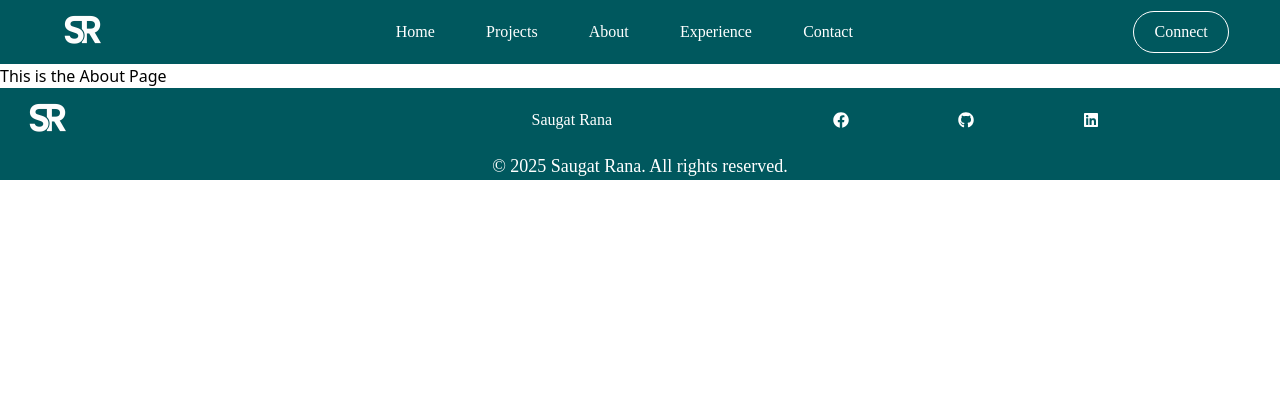
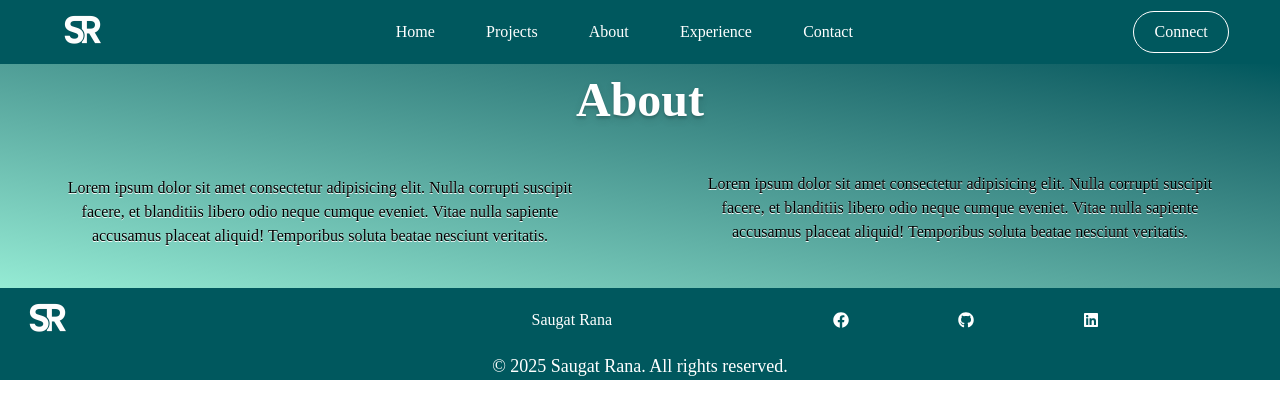
Before and after one commit to SAUGAT2060/Portfolio, a React (Vite) app: page /About in a window 1280 px wide. Shown: the top 418 px of the page. Built offline with nearby package versions, Linux system fonts and the light colour scheme; a web font is replaced by a local one.

Commit message:
About section

```diff
--- a/src/component/About/About.jsx
+++ b/src/component/About/About.jsx
@@ -2,7 +2,24 @@ import React from 'react'
 
 function About() {
   return (
-    <div>This is the About Page</div>
+    <div className='bg-linear-to-tr from-[#95ebd4] to-[#00585E] font-winky'>
+
+
+      <div className='py-3'>
+        <h1 className=' text-white text-center font-semibold text-shadow-lg text-5xl'>About</h1>
+      </div>
+      <div  className='md:flex'>
+        <div className='text-center px-15 py-10 md:px-10py-10'>
+ <p className=' text-shadow-2xs text-shadow-white  '>Lorem ipsum dolor sit amet consectetur adipisicing elit. Nulla corrupti suscipit facere, et blanditiis libero odio neque cumque eveniet. Vitae nulla sapiente accusamus placeat aliquid! Temporibus soluta beatae nesciunt veritatis.</p>
+        </div>
+
+        <div className='text-center px-15 py-5 md:px-10,py-5'>
+   <p className='text-center text-shadow-2xs text-shadow-white mt-4 md-min-w-[90]'>Lorem ipsum dolor sit amet consectetur adipisicing elit. Nulla corrupti suscipit facere, et blanditiis libero odio neque cumque eveniet. Vitae nulla sapiente accusamus placeat aliquid! Temporibus soluta beatae nesciunt veritatis.</p>
+        </div>
+
+
+      </div>
+    </div>
   )
 }
 
--- a/src/component/Home/Home.jsx
+++ b/src/component/Home/Home.jsx
@@ -3,9 +3,10 @@ import logo from '../../Images/Me.png'
 function Home() {
   return (
     <>
-    <div className='grid grid-cols-1 md:grid-cols-2 items-center font-winky bg-[#95ebd4]'>
+    <div className='grid grid-cols-1 md:grid-cols-2 items-center font-winky  bg-linear-to-br from-[#00585E] to-[#95ebd4]'>
       <div>
-        <h1 className=' text-white md:text-center'>Hello, I am Saugat Rana </h1>
+        <h1 className=' text-white text-center text-5xl text-shadow-lg font-semibold'>Hello, I am Saugat Rana </h1>
+        <p className=' text-2xl text-shadow-2xs text-center text-shadow-white font-medium'>I am Front End Developer from Nepal </p>
         </div>
 
        <div>
```
